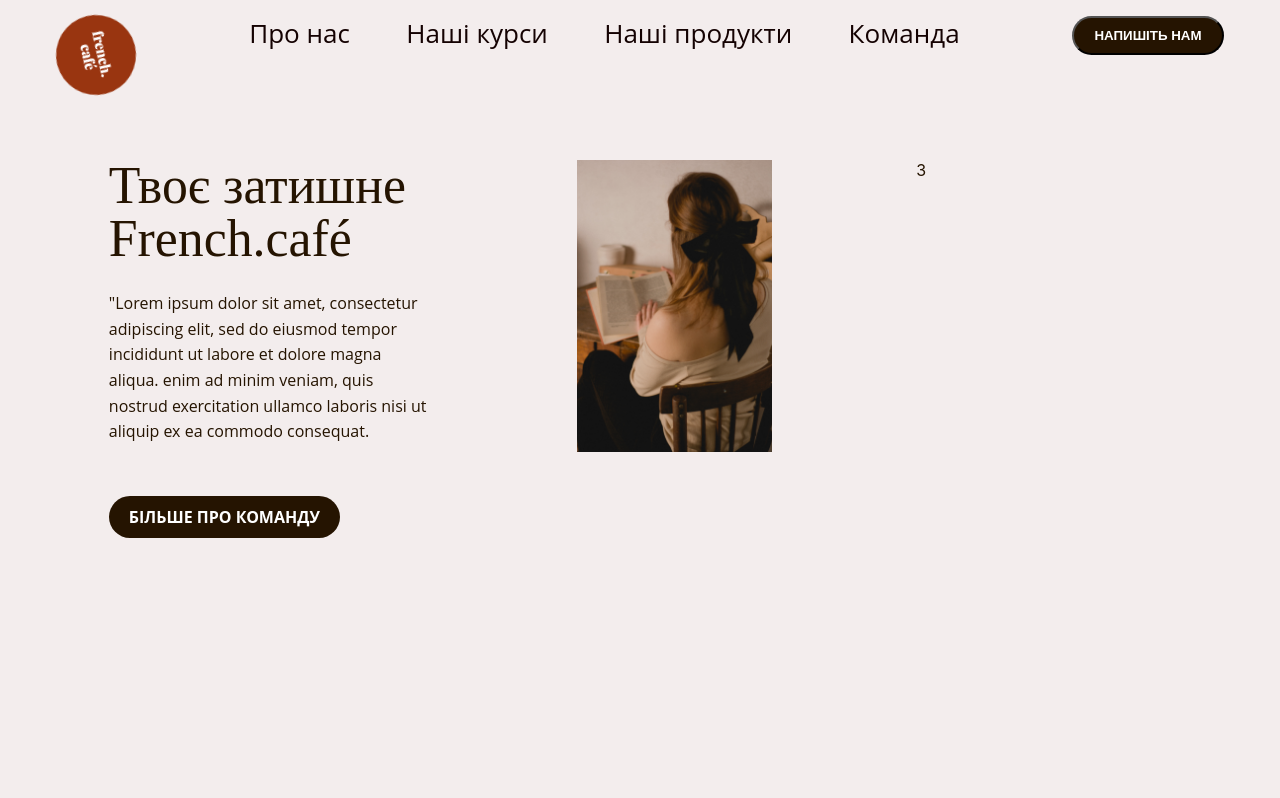
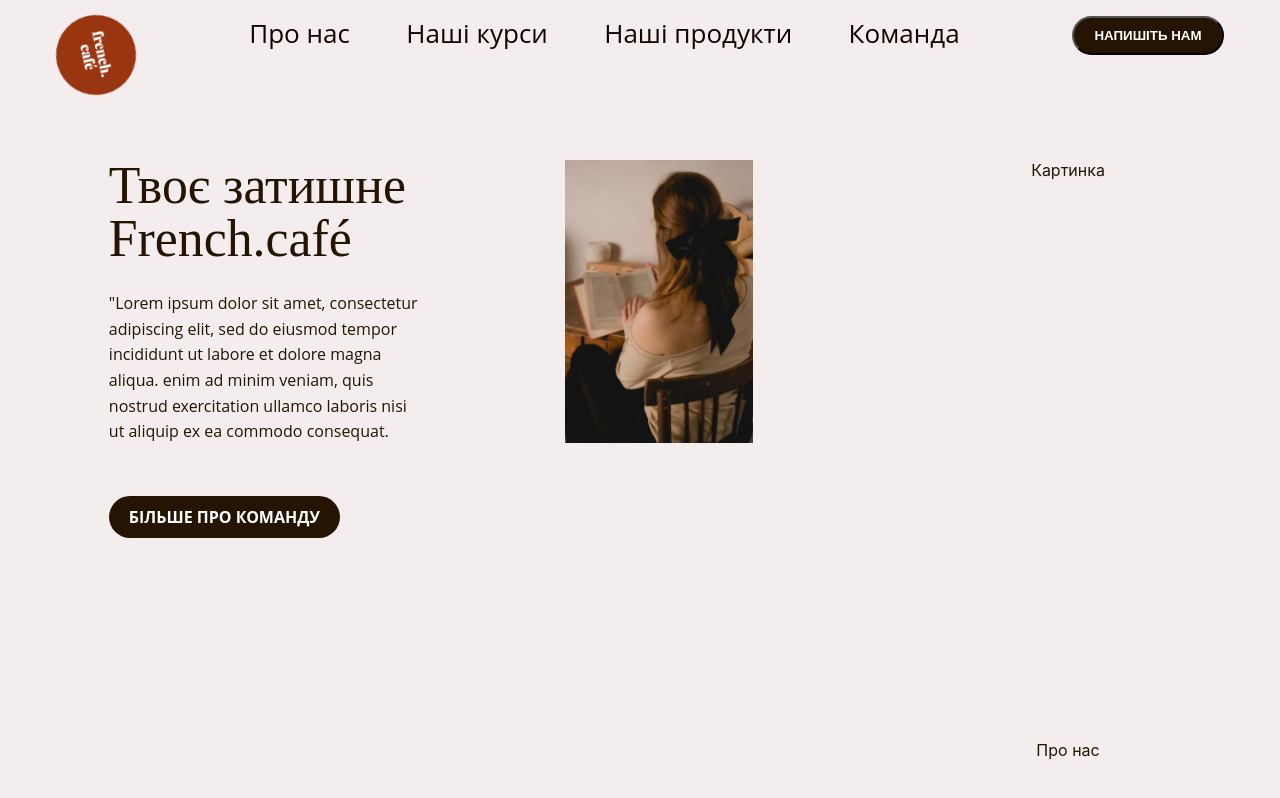
Before and after one commit to nostrr/french-cafe, a React (Create React App) app: page /AboutUs in a window 1280 px wide. Built offline with nearby package versions, Linux system fonts and the light colour scheme.

Commit message:
last version without landing

```diff
--- a/src/aboutUs/AboutUs.module.css
+++ b/src/aboutUs/AboutUs.module.css
@@ -58,10 +58,19 @@
     display: flex;
     justify-content: center;
     align-items: flex-start;
+    flex: 1 0;
 }
 
 .middlePhoto{
-    flex: 1;
+    flex: 1 0;
     max-width: 60%;
     height: auto;
 }
+
+.col3{
+    display: flex;
+    flex-direction: column;
+    justify-content: space-between;
+    align-items: center;
+    min-width: 30vw;
+}
--- a/src/aboutUs/AboutUs.tsx
+++ b/src/aboutUs/AboutUs.tsx
@@ -25,7 +25,14 @@
         <div className={`${styles.col} ${styles.col2}`}>
           <img className={styles.middlePhoto} src={foto} alt='Image' />
         </div>
-        <div className={styles.col}>3</div>
+        <div className={`${styles.col} ${styles.col3}`}>
+          <div>
+              Картинка
+          </div>
+          <div>
+            Про нас
+          </div>
+        </div>
       </div>
     </div>
   );
--- a/src/main/MainPage.module.css
+++ b/src/main/MainPage.module.css
@@ -28,11 +28,11 @@
 
 .mainBlock {
     margin: 34.49vh 8vw 39.83vh 65.7vw;
-    font-size: 7vh;
+    font-size: 3.5vw;
     font-style: normal;
     color: #251401;
     font-family: Lora;
-    line-height: 7vh;
+    line-height: 4vw;
     /*width: 31.25vw;*/
     /*height: 25.66vh;*/
 }
```
